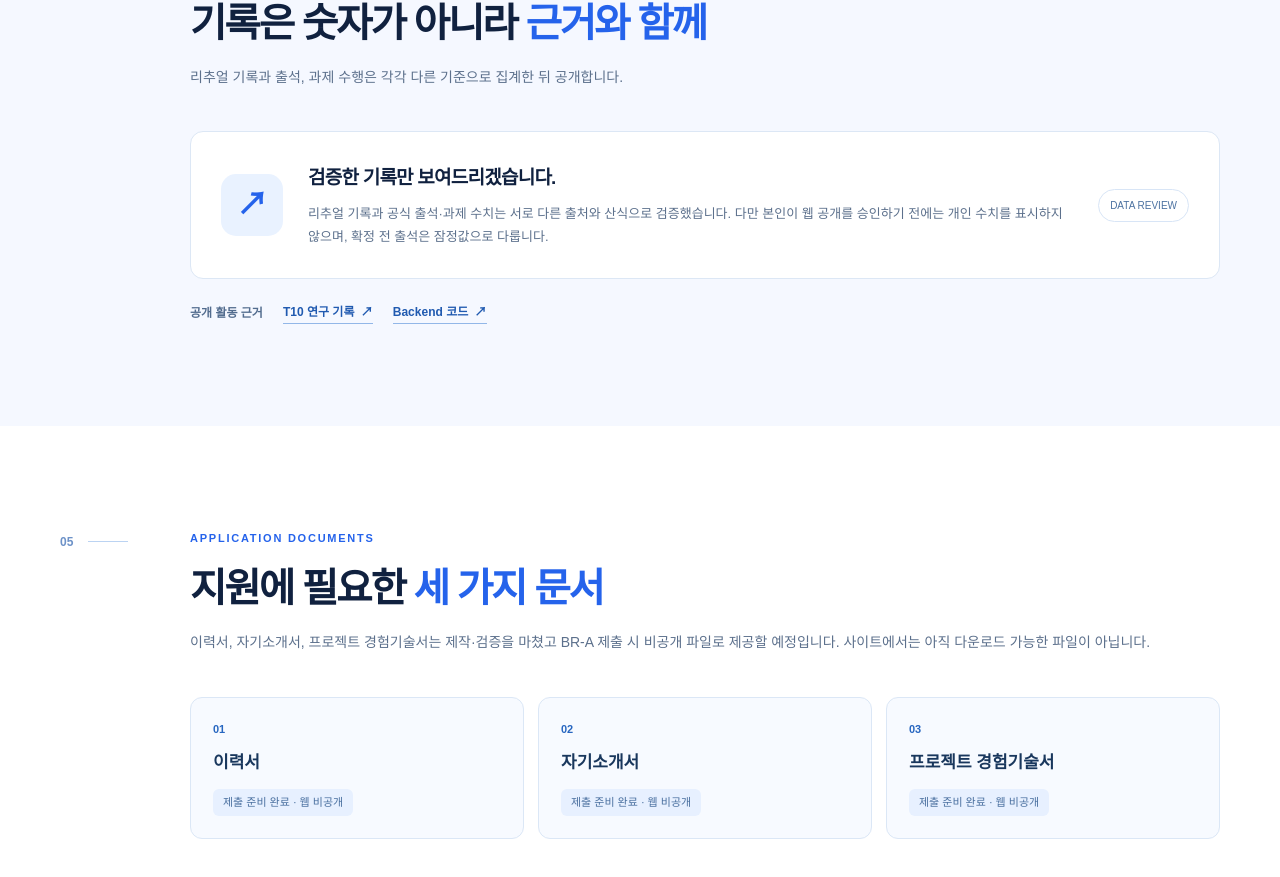
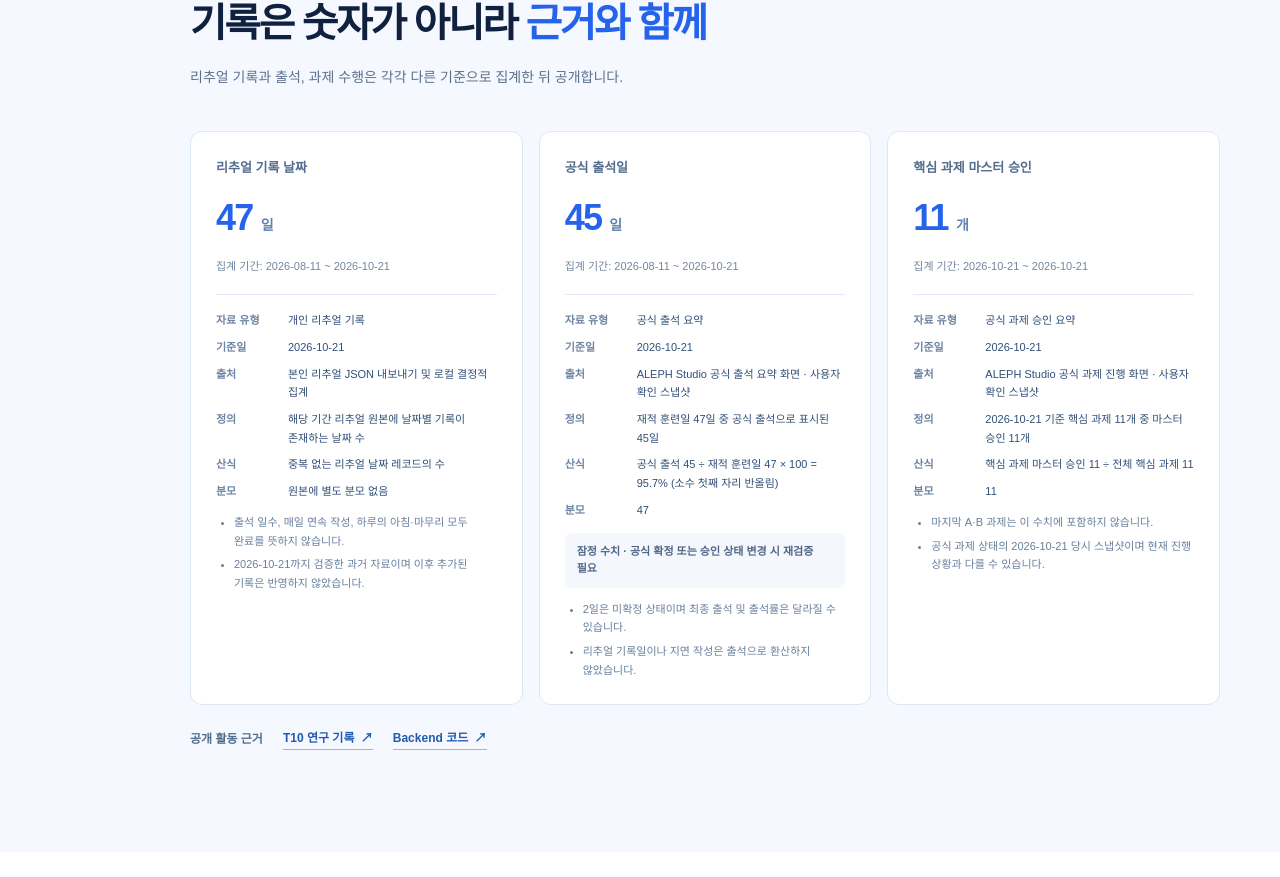
Before and after one commit to SuperNova080710/Trace, a Next.js app: page / in a window 1280 px wide. Shown: the part 6178-7055 px from the top of the page. Built offline with nearby package versions, Linux system fonts and the light colour scheme.

Commit message:
feat: 사용자 승인 2026-10-21 리추얼·출석·핵심 과제 집계 3종 공개

```diff
--- a/src/content/public-profile.ts
+++ b/src/content/public-profile.ts
@@ -1,7 +1,7 @@
 /**
  * Public, approved details only.
  * Do not import the private ritual-history JSON from this module.
- * Draft narrative, attendance, and submission metrics must remain absent.
+ * Only explicitly approved public aggregates may be included; draft or raw entries remain absent.
  */
 export const publicProfile = {
   displayName: "오리온",
@@ -53,5 +53,70 @@ export function approvedOnly<T extends { status: ApprovalStatus }>(
 /** User-approved BR-A narrative: published only after explicit full-text approval. */
 export { narrative } from "./approved-narrative";
 
-/** No author-approved public activity metrics yet: leave this empty until explicit approval. */
-export const evidenceMetrics: readonly EvidenceMetric[] = [];
+/**
+ * Explicitly approved public *aggregate* facts (author approved 2026-10-22).
+ * Historical snapshot AS OF 2026-10-21, not the latest/current figures.
+ * Never import raw rituals, official attendance rows, private tags or any peer data.
+ */
+export const evidenceMetrics: readonly EvidenceMetric[] = [
+  {
+    id: "ritual-recorded-dates-2026-10-21",
+    label: "리추얼 기록 날짜",
+    value: 47,
+    unit: "일",
+    source: "본인 리추얼 JSON 내보내기 및 로컬 결정적 집계",
+    sourceKind: "ritual",
+    from: "2026-08-11",
+    to: "2026-10-21",
+    asOf: "2026-10-21",
+    denominator: null,
+    definition: "해당 기간 리추얼 원본에 날짜별 기록이 존재하는 날짜 수",
+    calculation: "중복 없는 리추얼 날짜 레코드의 수",
+    provisional: false,
+    limitations: [
+      "출석 일수, 매일 연속 작성, 하루의 아침·마무리 모두 완료를 뜻하지 않습니다.",
+      "2026-10-21까지 검증한 과거 자료이며 이후 추가된 기록은 반영하지 않았습니다.",
+    ],
+    status: "approved",
+  },
+  {
+    id: "official-present-days-2026-10-21",
+    label: "공식 출석일",
+    value: 45,
+    unit: "일",
+    source: "ALEPH Studio 공식 출석 요약 화면 · 사용자 확인 스냅샷",
+    sourceKind: "official-attendance-snapshot",
+    from: "2026-08-11",
+    to: "2026-10-21",
+    asOf: "2026-10-21",
+    denominator: 47,
+    definition: "재적 훈련일 47일 중 공식 출석으로 표시된 45일",
+    calculation: "공식 출석 45 ÷ 재적 훈련일 47 × 100 = 95.7% (소수 첫째 자리 반올림)",
+    provisional: true,
+    limitations: [
+      "2일은 미확정 상태이며 최종 출석 및 출석률은 달라질 수 있습니다.",
+      "리추얼 기록일이나 지연 작성은 출석으로 환산하지 않았습니다.",
+    ],
+    status: "approved",
+  },
+  {
+    id: "official-approved-core-2026-10-21",
+    label: "핵심 과제 마스터 승인",
+    value: 11,
+    unit: "개",
+    source: "ALEPH Studio 공식 과제 진행 화면 · 사용자 확인 스냅샷",
+    sourceKind: "official-challenge-snapshot",
+    from: "2026-10-21",
+    to: "2026-10-21",
+    asOf: "2026-10-21",
+    denominator: 11,
+    definition: "2026-10-21 기준 핵심 과제 11개 중 마스터 승인 11개",
+    calculation: "핵심 과제 마스터 승인 11 ÷ 전체 핵심 과제 11",
+    provisional: false,
+    limitations: [
+      "마지막 A·B 과제는 이 수치에 포함하지 않습니다.",
+      "공식 과제 상태의 2026-10-21 당시 스냅샷이며 현재 진행 상황과 다를 수 있습니다.",
+    ],
+    status: "approved",
+  },
+];
```
